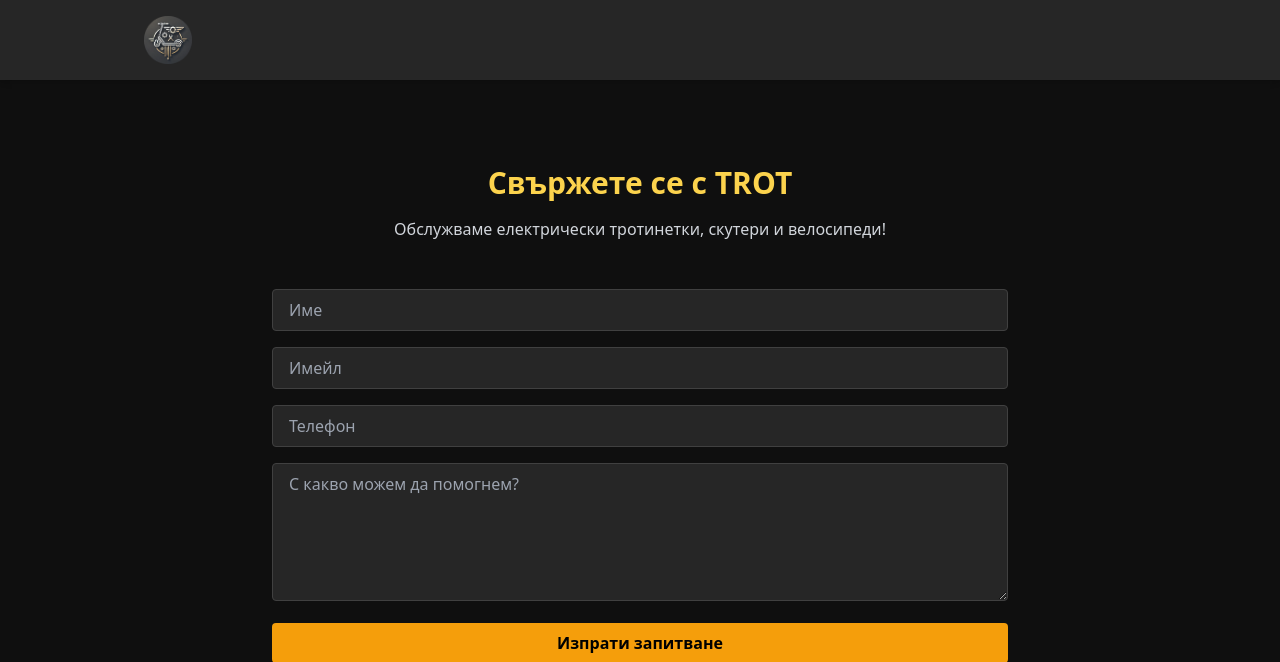
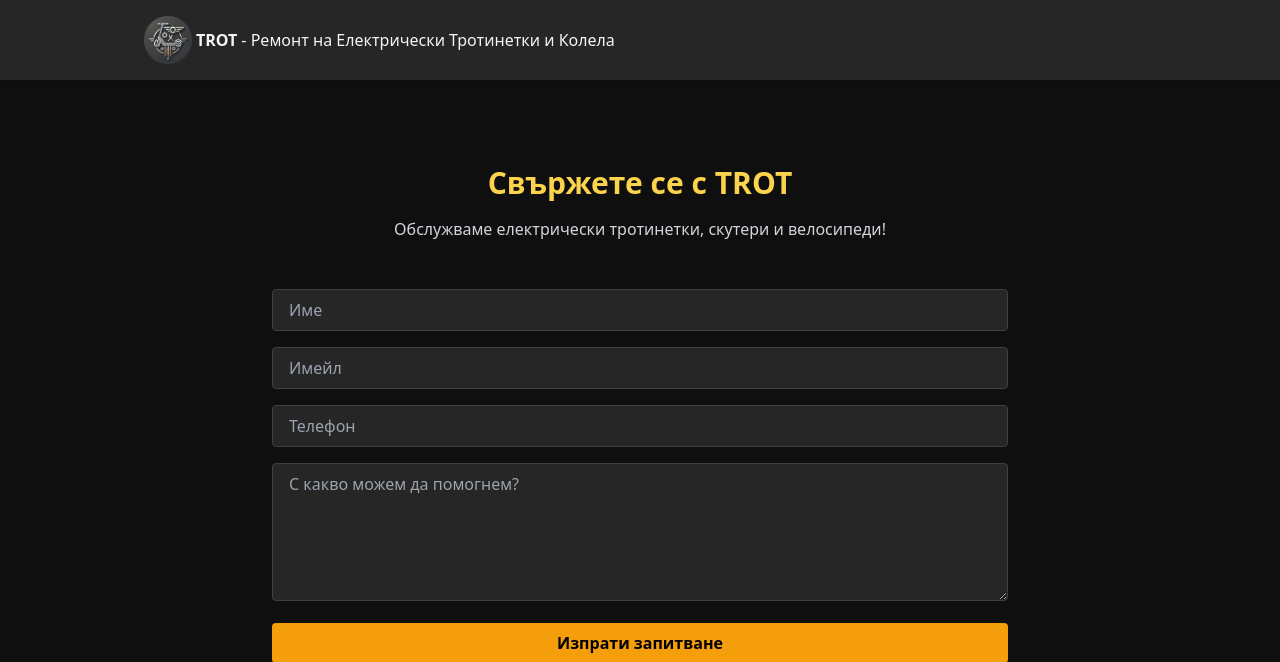
Before and after one commit to IliaDimchev/trot, a Flask app: page / in a window 1280 px wide. Shown: the top 662 px of the page. Run offline with Flask 3, Linux system fonts and the light colour scheme; some libraries are stand-ins or nearby versions.

Commit message:
turned the logo into link and added some text

```diff
--- a/templates/base.html
+++ b/templates/base.html
@@ -29,7 +29,23 @@
 
     <header class="sticky top-0 bg-neutral-800 shadow-md z-50">
         <div class="max-w-5xl mx-auto p-4 flex items-center justify-between">
-            <img src="{{ url_for('static', filename='Trot-Logo.png') }}" alt="TROT Logo" class="h-12">
+            <div class="flex flex-row gap-1 items-center">
+                <a href="/"><img src="{{ url_for('static', filename='Trot-Logo.png') }}" alt="TROT Logo"
+                        class="h-12"></a>
+
+                <h2 class="font-bold">TROT</h2>
+                <h2 class="hidden sm:block"> - Ремонт на Електрически Тротинетки и Колела</h2>
+            </div>
+
+            <!-- <nav class="flex gap-2 hidden sm:block">
+                <a href="#">Home</a>
+                <a href="#">Admin</a>
+                <a href="#">Contact</a>
+            </nav> -->
+
+            <!-- <div class="hidden">
+                <a href="#">Menu</a>
+            </div> -->
         </div>
     </header>
 
```
